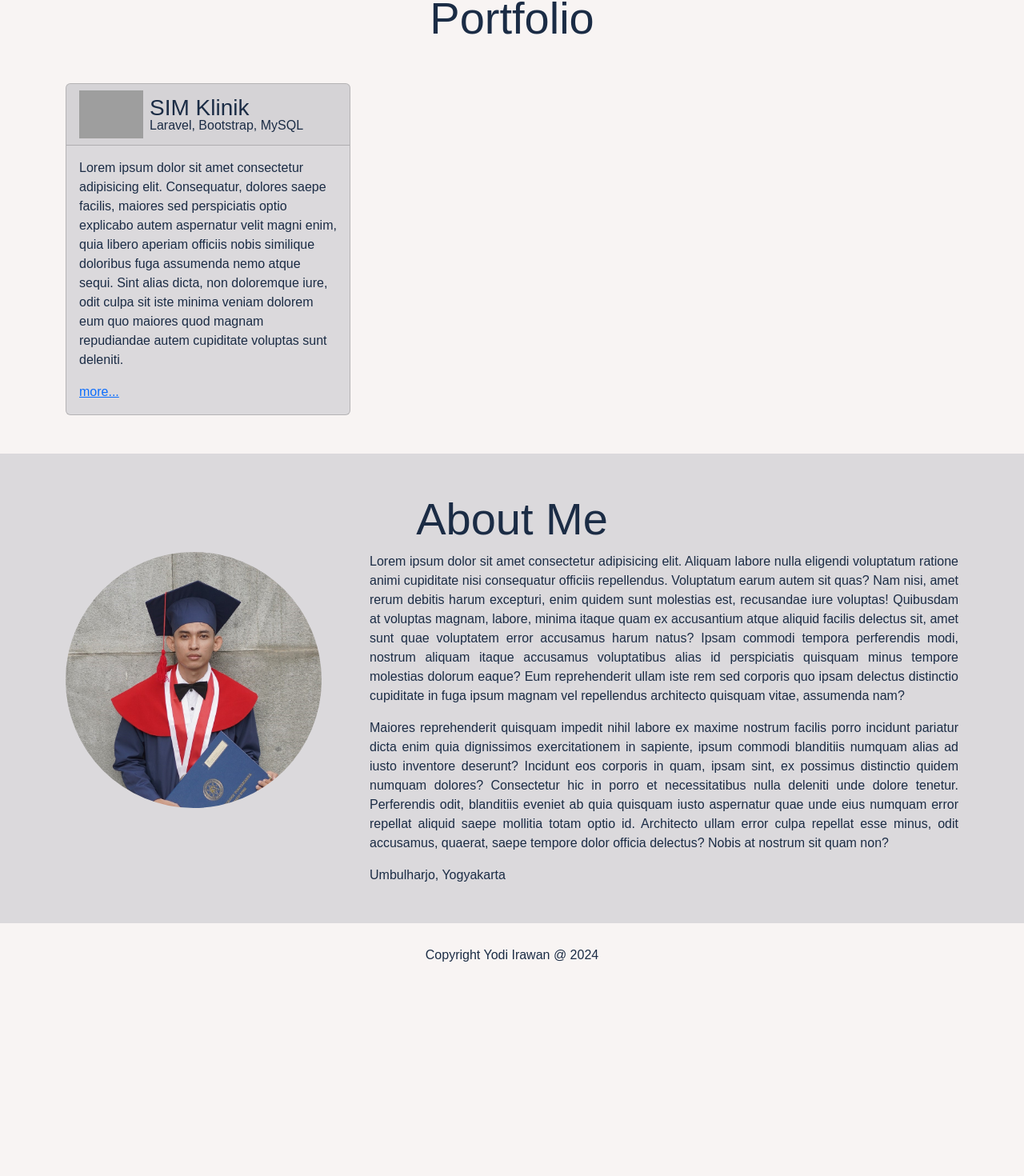
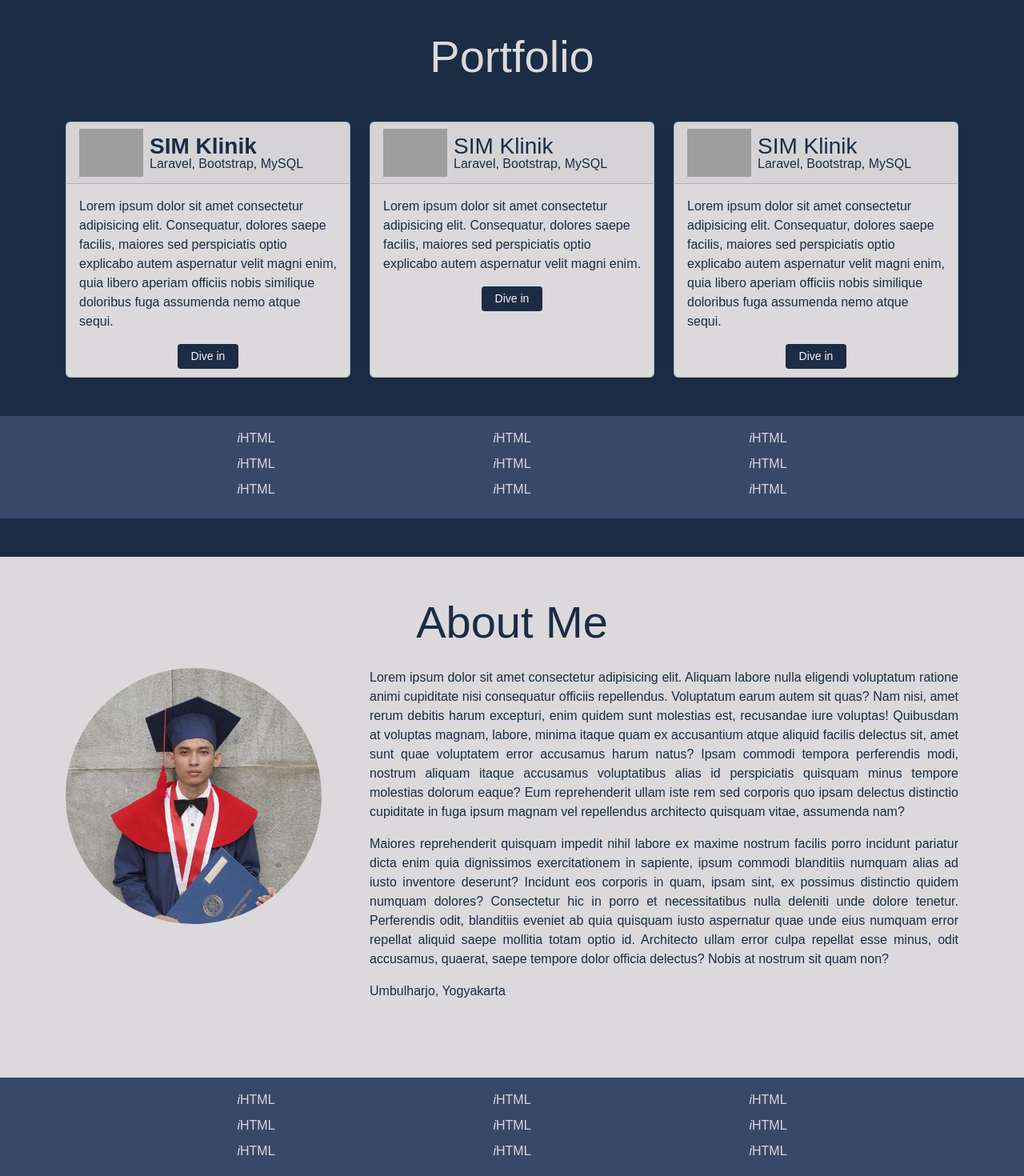
Before and after one commit to yodi-dev/awans-port, a Vue app: page / in a window 1280 px wide. Shown: the part 718-2188 px from the top of the page at 80% size. Before the commit the page ends 1952 px from the top, so only its background shows below. Built offline with nearby package versions, Linux system fonts and the light colour scheme; grey boxes are pictures that could not be loaded; a web font is replaced by a local one.

Commit message:
create: layout ui landing - done

```diff
--- a/index.html
+++ b/index.html
@@ -2,7 +2,7 @@
 <html lang="en">
   <head>
     <meta charset="UTF-8">
-    <link rel="icon" href="/src/assets/logo.svg">
+    <link rel="icon" href="/public/logo-light.svg">
     <meta name="viewport" content="width=device-width, initial-scale=1.0">
     <title>Awan's site</title>
   </head>
--- a/src/components/landing.vue
+++ b/src/components/landing.vue
@@ -1,54 +1,180 @@
-<script setup>
-
-</script>
+<script setup></script>
 
 <template>
   <main class="container-lg mt-5">
     <div class="row justify-content-lg-end">
       <div class="col-lg-8 g-0 text-end">
         <h1 class="display-2 fw-semibold">
-                    Welcome to <br>
+          Welcome to <br />
           My Portfolio
         </h1>
         <p class="text-end fw-light">
-                    I'm Awan, a passionate Full Stack Web Developer dedicated to crafting dynamic and responsive web applications. I thrive on tackling coding challenges and constantly expanding my knowledge to bring innovative ideas to life. Let's build something amazing together!
+          I'm Awan, a passionate Full Stack Web Developer dedicated to crafting
+          dynamic and responsive web applications. I thrive on tackling coding
+          challenges and constantly expanding my knowledge to bring innovative
+          ideas to life. Let's build something amazing together!
         </p>
         <button class="btn mt-5">Get in touch</button>
       </div>
     </div>
-        <img src="../../public/hero.png" alt="ilustration picture">
+    <img src="../../public/hero.png" alt="ilustration picture" />
   </main>
-    <section class="container portfolio">
+  <section class="portfolio py-5">
+    <div class="container">
       <h2 class="display-4 fw-normal text-center mb-5">Portfolio</h2>
       <div class="row">
         <div class="col-4">
           <div class="card">
             <div class="card-header d-flex align-items-center">
-                        <img src="../../public/logo-kam.png" alt="icon of project">
-                        <div class="flex-grow-1 ms-2 align-items-center justify-conten-center">
-                            <h3 class="m-0 lh-1">SIM Klinik</h3>
-                            <p class="m-0 lh-1  ">Laravel, Bootstrap, MySQL</p>
+              <img src="../../public/logo-kam.png" alt="icon of project" />
+              <div
+                class="flex-grow-1 ms-2 align-items-center justify-conten-center"
+              >
+                <h3 class="m-0 fw-semibold lh-1">SIM Klinik</h3>
+                <p class="m-0 lh-1">Laravel, Bootstrap, MySQL</p>
               </div>
             </div>
-                    <div class="card-body">
-                        <p class="fw-light">Lorem ipsum dolor sit amet consectetur adipisicing elit. Consequatur, dolores saepe facilis, maiores sed perspiciatis optio explicabo autem aspernatur velit magni enim, quia libero aperiam officiis nobis similique doloribus fuga assumenda nemo atque sequi. Sint alias dicta, non doloremque iure, odit culpa sit iste minima veniam dolorem eum quo maiores quod magnam repudiandae autem cupiditate voluptas sunt deleniti. </p>
-                        <a href="">more...</a>
+            <div class="card-body text-center">
+              <p class="fw-light text-start">
+                Lorem ipsum dolor sit amet consectetur adipisicing elit.
+                Consequatur, dolores saepe facilis, maiores sed perspiciatis
+                optio explicabo autem aspernatur velit magni enim, quia libero
+                aperiam officiis nobis similique doloribus fuga assumenda nemo
+                atque sequi.
+              </p>
+              <a class="btn btn-sm px-3" href="">Dive in</a>
+            </div>
+          </div>
+        </div>
+        <div class="col-4">
+          <div class="card">
+            <div class="card-header d-flex align-items-center">
+              <img src="../../public/logo-kam.png" alt="icon of project" />
+              <div
+                class="flex-grow-1 ms-2 align-items-center justify-conten-center"
+              >
+                <h3 class="m-0 lh-1">SIM Klinik</h3>
+                <p class="m-0 lh-1">Laravel, Bootstrap, MySQL</p>
+              </div>
+            </div>
+            <div class="card-body text-center">
+              <p class="fw-light text-start">
+                Lorem ipsum dolor sit amet consectetur adipisicing elit.
+                Consequatur, dolores saepe facilis, maiores sed perspiciatis
+                optio explicabo autem aspernatur velit magni enim.
+              </p>
+              <a class="btn btn-sm px-3" href="">Dive in</a>
+            </div>
+          </div>
+        </div>
+        <div class="col-4">
+          <div class="card">
+            <div class="card-header d-flex align-items-center">
+              <img src="../../public/logo-kam.png" alt="icon of project" />
+              <div
+                class="flex-grow-1 ms-2 align-items-center justify-conten-center"
+              >
+                <h3 class="m-0 lh-1">SIM Klinik</h3>
+                <p class="m-0 lh-1">Laravel, Bootstrap, MySQL</p>
+              </div>
+            </div>
+            <div class="card-body text-center">
+              <p class="fw-light text-start">
+                Lorem ipsum dolor sit amet consectetur adipisicing elit.
+                Consequatur, dolores saepe facilis, maiores sed perspiciatis
+                optio explicabo autem aspernatur velit magni enim, quia libero
+                aperiam officiis nobis similique doloribus fuga assumenda nemo
+                atque sequi.
+              </p>
+              <a class="btn btn-sm px-3" href="">Dive in</a>
             </div>
           </div>
         </div>
       </div>
+    </div>
+    <div class="row g-0 mt-5 skill justify-content-center text-center">
+      <div class="col-3">
+        <div class="tag-group py-3 d-flex flex-column flex">
+          <div class="tag mb-2"><i>i</i><span>HTML</span></div>
+          <div class="tag mb-2"><i>i</i><span>HTML</span></div>
+          <div class="tag mb-2"><i>i</i><span>HTML</span></div>
+        </div>
+      </div>
+      <div class="col-3">
+        <div class="tag-group py-3 d-flex flex-column flex">
+          <div class="tag mb-2"><i>i</i><span>HTML</span></div>
+          <div class="tag mb-2"><i>i</i><span>HTML</span></div>
+          <div class="tag mb-2"><i>i</i><span>HTML</span></div>
+        </div>
+      </div>
+      <div class="col-3">
+        <div class="tag-group py-3 d-flex flex-column flex">
+          <div class="tag mb-2"><i>i</i><span>HTML</span></div>
+          <div class="tag mb-2"><i>i</i><span>HTML</span></div>
+          <div class="tag mb-2"><i>i</i><span>HTML</span></div>
+        </div>
+      </div>
+    </div>
   </section>
-    <section class="about mt-5">
+  <section class="about">
     <div class="container py-5">
-            <h2 class="display-4 fw-normal text-center">About Me</h2>
+      <h2 class="display-4 mb-4 fw-normal text-center">About Me</h2>
       <div class="row">
         <div class="col-lg-4">
-                    <img src="/public/profil.jpeg" alt="photo profil">
+          <img src="/public/profil.jpeg" alt="photo profil" />
         </div>
         <div class="col-lg-8">
-                    <p class="fw-light">Lorem ipsum dolor sit amet consectetur adipisicing elit. Aliquam labore nulla eligendi voluptatum ratione animi cupiditate nisi consequatur officiis repellendus. Voluptatum earum autem sit quas? Nam nisi, amet rerum debitis harum excepturi, enim quidem sunt molestias est, recusandae iure voluptas! Quibusdam at voluptas magnam, labore, minima itaque quam ex accusantium atque aliquid facilis delectus sit, amet sunt quae voluptatem error accusamus harum natus? Ipsam commodi tempora perferendis modi, nostrum aliquam itaque accusamus voluptatibus alias id perspiciatis quisquam minus tempore molestias dolorum eaque? Eum reprehenderit ullam iste rem sed corporis quo ipsam delectus distinctio cupiditate in fuga ipsum magnam vel repellendus architecto quisquam vitae, assumenda nam? </p>
-                    <p class="fw-light">Maiores reprehenderit quisquam impedit nihil labore ex maxime nostrum facilis porro incidunt pariatur dicta enim quia dignissimos exercitationem in sapiente, ipsum commodi blanditiis numquam alias ad iusto inventore deserunt? Incidunt eos corporis in quam, ipsam sint, ex possimus distinctio quidem numquam dolores? Consectetur hic in porro et necessitatibus nulla deleniti unde dolore tenetur. Perferendis odit, blanditiis eveniet ab quia quisquam iusto aspernatur quae unde eius numquam error repellat aliquid saepe mollitia totam optio id. Architecto ullam error culpa repellat esse minus, odit accusamus, quaerat, saepe tempore dolor officia delectus? Nobis at nostrum sit quam non?</p>
+          <p class="fw-light">
+            Lorem ipsum dolor sit amet consectetur adipisicing elit. Aliquam
+            labore nulla eligendi voluptatum ratione animi cupiditate nisi
+            consequatur officiis repellendus. Voluptatum earum autem sit quas?
+            Nam nisi, amet rerum debitis harum excepturi, enim quidem sunt
+            molestias est, recusandae iure voluptas! Quibusdam at voluptas
+            magnam, labore, minima itaque quam ex accusantium atque aliquid
+            facilis delectus sit, amet sunt quae voluptatem error accusamus
+            harum natus? Ipsam commodi tempora perferendis modi, nostrum aliquam
+            itaque accusamus voluptatibus alias id perspiciatis quisquam minus
+            tempore molestias dolorum eaque? Eum reprehenderit ullam iste rem
+            sed corporis quo ipsam delectus distinctio cupiditate in fuga ipsum
+            magnam vel repellendus architecto quisquam vitae, assumenda nam?
+          </p>
+          <p class="fw-light">
+            Maiores reprehenderit quisquam impedit nihil labore ex maxime
+            nostrum facilis porro incidunt pariatur dicta enim quia dignissimos
+            exercitationem in sapiente, ipsum commodi blanditiis numquam alias
+            ad iusto inventore deserunt? Incidunt eos corporis in quam, ipsam
+            sint, ex possimus distinctio quidem numquam dolores? Consectetur hic
+            in porro et necessitatibus nulla deleniti unde dolore tenetur.
+            Perferendis odit, blanditiis eveniet ab quia quisquam iusto
+            aspernatur quae unde eius numquam error repellat aliquid saepe
+            mollitia totam optio id. Architecto ullam error culpa repellat esse
+            minus, odit accusamus, quaerat, saepe tempore dolor officia
+            delectus? Nobis at nostrum sit quam non?
+          </p>
           <div class="contact"><i></i>Umbulharjo, Yogyakarta</div>
+        </div>
+      </div>
+    </div>
+    <div class="row g-0 mt-5 skill justify-content-center text-center">
+      <div class="col-3">
+        <div class="tag-group py-3 d-flex flex-column flex">
+          <div class="tag mb-2"><i>i</i><span>HTML</span></div>
+          <div class="tag mb-2"><i>i</i><span>HTML</span></div>
+          <div class="tag mb-2"><i>i</i><span>HTML</span></div>
+        </div>
+      </div>
+      <div class="col-3">
+        <div class="tag-group py-3 d-flex flex-column flex">
+          <div class="tag mb-2"><i>i</i><span>HTML</span></div>
+          <div class="tag mb-2"><i>i</i><span>HTML</span></div>
+          <div class="tag mb-2"><i>i</i><span>HTML</span></div>
+        </div>
+      </div>
+      <div class="col-3">
+        <div class="tag-group py-3 d-flex flex-column flex">
+          <div class="tag mb-2"><i>i</i><span>HTML</span></div>
+          <div class="tag mb-2"><i>i</i><span>HTML</span></div>
+          <div class="tag mb-2"><i>i</i><span>HTML</span></div>
         </div>
       </div>
     </div>
@@ -59,16 +185,16 @@
 </template>
 
 <style scoped>
-
-main button {
-    background-color: #1B2C45;
-    color: #F8F4F3;
+main button,
+.portfolio .btn {
+  background-color: #1b2c45;
+  color: #f8f4f3;
 }
 
 main button:hover {
-    border: 2px solid #1B2C45;
-    background-color: #F8F4F3;
-    color: #1B2C45;
+  border: 2px solid #1b2c45;
+  background-color: #f8f4f3;
+  color: #1b2c45;
 }
 
 main img {
@@ -80,19 +206,26 @@ main img {
 
 .portfolio {
   margin-top: 200px;
+  background-color: #1b2c45;
+  color: #dbd9dc;
 }
 
 .portfolio .card {
-    background-color: #DBD9DC;
-    color: #1B2C45;
+  background-color: #dbd9dc;
+  color: #1b2c45;
+  height: 20rem;
 }
 
 .card img {
   width: 5rem;
 }
 
+.skill {
+  background-color: #384868;
+}
+
 .about {
-    background-color: #DBD9DC;
+  background-color: #dbd9dc;
 }
 
 .about img {
@@ -103,13 +236,17 @@ main img {
   text-align: justify;
 }
 
+.about .skill {
+  color: #dbd9dc;
+}
+
 footer {
   height: 5rem;
 }
 
 @media (max-width: 576px) {
   main img {
-    top:60%;
+    top: 60%;
   }
 }
 </style>
```
Also changed, not shown: public/logo-light.svg (added). Lines whose indentation alone changed are shown as unchanged.
